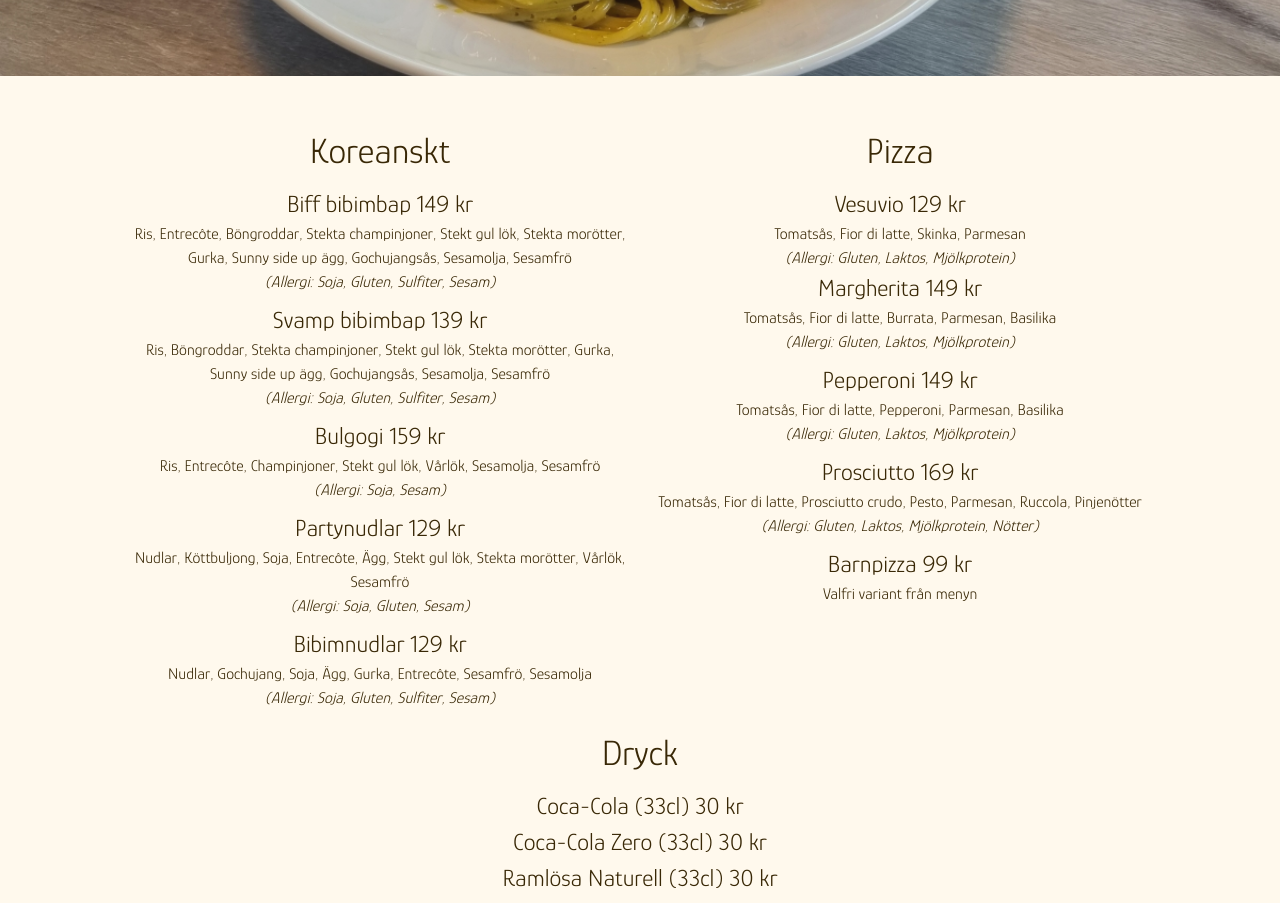
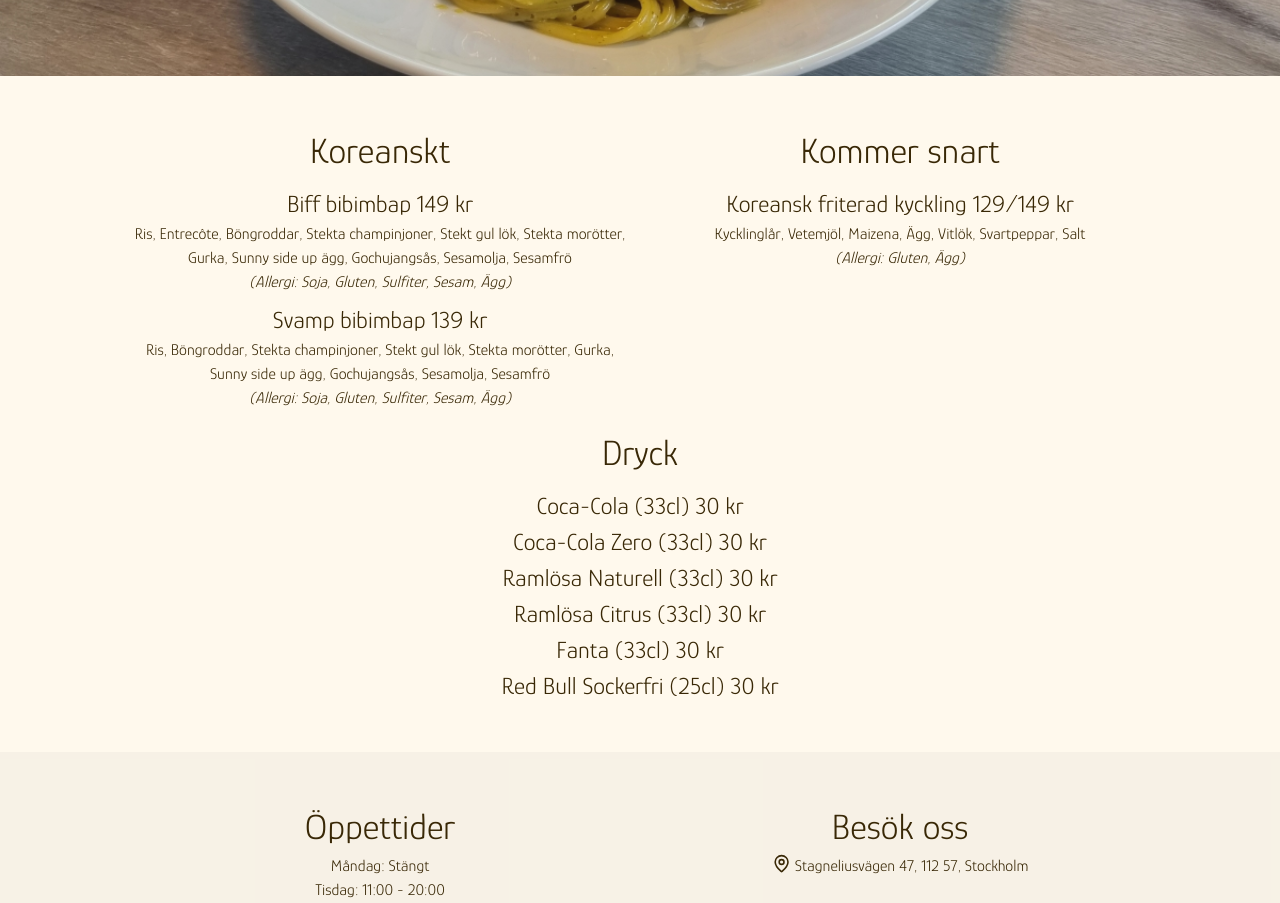
Before and after one commit to Woori-AB/website, a Next.js app: page / in a window 1280 px wide. Shown: the part 1020-1923 px from the top of the page. Built offline with nearby package versions, Linux system fonts and the light colour scheme; a web font is replaced by a local one.

Commit message:
feat: update menu with soon-section and removed noodles, bulgogi, and pizzas

```diff
--- a/src/components/Menu.tsx
+++ b/src/components/Menu.tsx
@@ -51,53 +51,6 @@ export default function Menu() {
               })}
             </span>
           </div>
-          <div className="flex flex-col items-center text-center">
-            <h2>
-              {intl.formatMessage({ id: "menu.korean.bulgogi.name" })} 159 kr
-            </h2>
-            <span>
-              {intl.formatMessage({
-                id: "menu.korean.bulgogi.ingredients",
-              })}
-            </span>
-            <span className="italic">
-              {intl.formatMessage({
-                id: "menu.korean.bulgogi.allergies",
-              })}
-            </span>
-          </div>
-          <div className="flex flex-col items-center text-center">
-            <h2>
-              {intl.formatMessage({ id: "menu.korean.party-noodles.name" })} 129
-              kr
-            </h2>
-            <span>
-              {intl.formatMessage({
-                id: "menu.korean.party-noodles.ingredients",
-              })}
-            </span>
-            <span className="italic">
-              {intl.formatMessage({
-                id: "menu.korean.party-noodles.allergies",
-              })}
-            </span>
-          </div>
-          <div className="flex flex-col items-center text-center">
-            <h2>
-              {intl.formatMessage({ id: "menu.korean.bibim-noodles.name" })} 129
-              kr
-            </h2>
-            <span>
-              {intl.formatMessage({
-                id: "menu.korean.bibim-noodles.ingredients",
-              })}
-            </span>
-            <span className="italic">
-              {intl.formatMessage({
-                id: "menu.korean.bibim-noodles.allergies",
-              })}
-            </span>
-          </div>
         </div>
       </motion.div>
       <motion.div
@@ -107,90 +60,25 @@ export default function Menu() {
         viewport={{ once: true }}
       >
         <div
-          id="pizza-menu"
+          id="soon-menu"
           className="flex flex-col items-center text-center gap-2"
         >
-          <h1>{intl.formatMessage({ id: "menu.pizza" })}</h1>
+          <h1>{intl.formatMessage({ id: "menu.soon" })}</h1>
           <div className="flex flex-col items-center text-center">
             <h2>
               {intl.formatMessage({
-                id: "menu.pizza.vesuvio.name",
+                id: "menu.soon.kfc.name",
               })}{" "}
-              129 kr
+              129/149 kr
             </h2>
             <span>
               {intl.formatMessage({
-                id: "menu.pizza.vesuvio.ingredients",
+                id: "menu.soon.kfc.ingredients",
               })}
             </span>
             <span className="italic">
               {intl.formatMessage({
-                id: "menu.pizza.vesuvio.allergies",
-              })}
-            </span>
-            <h2>
-              {intl.formatMessage({
-                id: "menu.pizza.margherita.name",
-              })}{" "}
-              149 kr
-            </h2>
-            <span>
-              {intl.formatMessage({
-                id: "menu.pizza.margherita.ingredients",
-              })}
-            </span>
-            <span className="italic">
-              {intl.formatMessage({
-                id: "menu.pizza.margherita.allergies",
-              })}
-            </span>
-          </div>
-          <div className="flex flex-col items-center text-center">
-            <h2>
-              {intl.formatMessage({
-                id: "menu.pizza.pepperoni.name",
-              })}{" "}
-              149 kr
-            </h2>
-            <span>
-              {intl.formatMessage({
-                id: "menu.pizza.pepperoni.ingredients",
-              })}
-            </span>
-            <span className="italic">
-              {intl.formatMessage({
-                id: "menu.pizza.pepperoni.allergies",
-              })}
-            </span>
-          </div>
-          <div className="flex flex-col items-center text-center">
-            <h2>
-              {intl.formatMessage({
-                id: "menu.pizza.prosciutto.name",
-              })}{" "}
-              169 kr
-            </h2>
-            <span>
-              {intl.formatMessage({
-                id: "menu.pizza.prosciutto.ingredients",
-              })}
-            </span>
-            <span className="italic">
-              {intl.formatMessage({
-                id: "menu.pizza.prosciutto.allergies",
-              })}
-            </span>
-          </div>
-          <div className="flex flex-col items-center text-center">
-            <h2>
-              {intl.formatMessage({
-                id: "menu.pizza.children.name",
-              })}{" "}
-              99 kr
-            </h2>
-            <span>
-              {intl.formatMessage({
-                id: "menu.pizza.children.ingredients",
+                id: "menu.soon.kfc.allergies",
               })}
             </span>
           </div>
--- a/src/locales/en.json
+++ b/src/locales/en.json
@@ -18,10 +18,10 @@
   "menu.korean": "Korean",
   "menu.korean.beef-bibimbap.name": "Beef bibimbap",
   "menu.korean.beef-bibimbap.ingredients": "Rice, Entrecôte, Bean sprouts, Fried mushrooms, Fried yellow onion, Fried carrots, Cucumber, Sunny side up egg, Gochujang sauce, Sesame oil, Sesame seeds",
-  "menu.korean.beef-bibimbap.allergies": "(Allergy: Soy, Gluten, Sulfites, Sesame)",
+  "menu.korean.beef-bibimbap.allergies": "(Allergy: Soy, Gluten, Sulfites, Sesame, Egg)",
   "menu.korean.mushroom-bibimbap.name": "Mushroom bibimbap",
   "menu.korean.mushroom-bibimbap.ingredients": "Rice, Bean sprouts, Fried mushrooms, Fried yellow onion, Fried carrots, Cucumber, Sunny side up egg, Gochujang sauce, Sesame oil, Sesame seeds",
-  "menu.korean.mushroom-bibimbap.allergies": "(Allergy: Soy, Gluten, Sulfites, Sesame)",
+  "menu.korean.mushroom-bibimbap.allergies": "(Allergy: Soy, Gluten, Sulfites, Sesame, Egg)",
   "menu.korean.bulgogi.name": "Bulgogi",
   "menu.korean.bulgogi.ingredients": "Rice, Entrecôte, Mushrooms, Fried yellow onion, Spring onion, Sesame oil, Sesame seeds",
   "menu.korean.bulgogi.allergies": "(Allergy: Soy, Sesame)",
@@ -31,22 +31,10 @@
   "menu.korean.bibim-noodles.name": "Bibim Noodles",
   "menu.korean.bibim-noodles.ingredients": "Noodles, Gochujang, Soy, Egg, Cucumber, Entrecôte, Sesame seeds, Sesame oil",
   "menu.korean.bibim-noodles.allergies": "(Allergi: Soy, Gluten, Sulfites, Sesame)",
-  "menu.pizza": "Pizza",
-  "menu.pizza.vesuvio.name": "Vesuvio",
-  "menu.pizza.vesuvio.ingredients": "Tomato sauce, Fior di latte, Ham, Parmesan",
-  "menu.pizza.vesuvio.allergies": "(Allergy: Gluten, Lactose, Milk protein)",
-  "menu.pizza.margherita.name": "Margherita",
-  "menu.pizza.margherita.ingredients": "Tomato sauce, Fior di latte, Burrata, Parmesan, Basil",
-  "menu.pizza.margherita.allergies": "(Allergy: Gluten, Lactose, Milk protein)",
-  "menu.pizza.pepperoni.name": "Pepperoni",
-  "menu.pizza.pepperoni.ingredients": "Tomato sauce, Fior di latte, Pepperoni, Parmesan, Basil",
-  "menu.pizza.pepperoni.allergies": "(Allergy: Gluten, Lactose, Milk protein)",
-  "menu.pizza.prosciutto.name": "Prosciutto",
-  "menu.pizza.prosciutto.ingredients": "Tomato sauce, Fior di latte, Prosciutto crudo, Pesto, Parmesan, Arugula, Pine nuts",
-  "menu.pizza.prosciutto.allergies": "(Allergy: Gluten, Lactose, Milk protein, Nuts)",
-  "menu.pizza.children.name": "Kids Pizza",
-  "menu.pizza.children.ingredients": "Any choice from the menu",
-  "menu.pizza.children.allergies": "",
+  "menu.soon": "Coming soon",
+  "menu.soon.kfc.name": "Korean fried chicken",
+  "menu.soon.kfc.ingredients": "Chicken thighs, Wheat flour, Cornstarch, Egg, Garlic, Black pepper, Salt",
+  "menu.soon.kfc.allergies": "(Allergi: Gluten, Egg)",
   "menu.drinks": "Drinks",
   "menu.drinks.coca-cola.name": "Coca-Cola",
   "menu.drinks.coca-cola-zero.name": "Coca-Cola Zero",
--- a/src/locales/sv.json
+++ b/src/locales/sv.json
@@ -18,10 +18,10 @@
   "menu.korean": "Koreanskt",
   "menu.korean.beef-bibimbap.name": "Biff bibimbap",
   "menu.korean.beef-bibimbap.ingredients": "Ris, Entrecôte, Böngroddar, Stekta champinjoner, Stekt gul lök, Stekta morötter, Gurka, Sunny side up ägg, Gochujangsås, Sesamolja, Sesamfrö",
-  "menu.korean.beef-bibimbap.allergies": "(Allergi: Soja, Gluten, Sulfiter, Sesam)",
+  "menu.korean.beef-bibimbap.allergies": "(Allergi: Soja, Gluten, Sulfiter, Sesam, Ägg)",
   "menu.korean.mushroom-bibimbap.name": "Svamp bibimbap",
   "menu.korean.mushroom-bibimbap.ingredients": "Ris, Böngroddar, Stekta champinjoner, Stekt gul lök, Stekta morötter, Gurka, Sunny side up ägg, Gochujangsås, Sesamolja, Sesamfrö",
-  "menu.korean.mushroom-bibimbap.allergies": "(Allergi: Soja, Gluten, Sulfiter, Sesam)",
+  "menu.korean.mushroom-bibimbap.allergies": "(Allergi: Soja, Gluten, Sulfiter, Sesam, Ägg)",
   "menu.korean.bulgogi.name": "Bulgogi",
   "menu.korean.bulgogi.ingredients": "Ris, Entrecôte, Champinjoner, Stekt gul lök, Vårlök, Sesamolja, Sesamfrö",
   "menu.korean.bulgogi.allergies": "(Allergi: Soja, Sesam)",
@@ -31,22 +31,10 @@
   "menu.korean.bibim-noodles.name": "Bibimnudlar",
   "menu.korean.bibim-noodles.ingredients": "Nudlar, Gochujang, Soja, Ägg, Gurka, Entrecôte, Sesamfrö, Sesamolja",
   "menu.korean.bibim-noodles.allergies": "(Allergi: Soja, Gluten, Sulfiter, Sesam)",
-  "menu.pizza": "Pizza",
-  "menu.pizza.vesuvio.name": "Vesuvio",
-  "menu.pizza.vesuvio.ingredients": "Tomatsås, Fior di latte, Skinka, Parmesan",
-  "menu.pizza.vesuvio.allergies": "(Allergi: Gluten, Laktos, Mjölkprotein)",
-  "menu.pizza.margherita.name": "Margherita",
-  "menu.pizza.margherita.ingredients": "Tomatsås, Fior di latte, Burrata, Parmesan, Basilika",
-  "menu.pizza.margherita.allergies": "(Allergi: Gluten, Laktos, Mjölkprotein)",
-  "menu.pizza.pepperoni.name": "Pepperoni",
-  "menu.pizza.pepperoni.ingredients": "Tomatsås, Fior di latte, Pepperoni, Parmesan, Basilika",
-  "menu.pizza.pepperoni.allergies": "(Allergi: Gluten, Laktos, Mjölkprotein)",
-  "menu.pizza.prosciutto.name": "Prosciutto",
-  "menu.pizza.prosciutto.ingredients": "Tomatsås, Fior di latte, Prosciutto crudo, Pesto, Parmesan, Ruccola, Pinjenötter",
-  "menu.pizza.prosciutto.allergies": "(Allergi: Gluten, Laktos, Mjölkprotein, Nötter)",
-  "menu.pizza.children.name": "Barnpizza",
-  "menu.pizza.children.ingredients": "Valfri variant från menyn",
-  "menu.pizza.children.allergies": "",
+  "menu.soon": "Kommer snart",
+  "menu.soon.kfc.name": "Koreansk friterad kyckling",
+  "menu.soon.kfc.ingredients": "Kycklinglår, Vetemjöl, Maizena, Ägg, Vitlök, Svartpeppar, Salt",
+  "menu.soon.kfc.allergies": "(Allergi: Gluten, Ägg)",
   "menu.drinks": "Dryck",
   "menu.drinks.coca-cola.name": "Coca-Cola",
   "menu.drinks.coca-cola-zero.name": "Coca-Cola Zero",
```
Also changed, not shown: src/locales/ko.json (+6 -18 lines).
